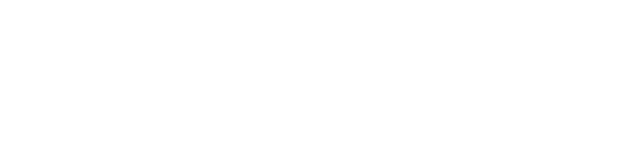
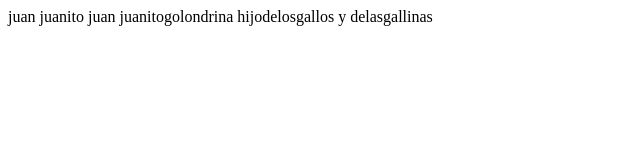
Before and after one commit to DusterHarlekin/lolproject, a plain HTML site: page index.html in a window 1280 px wide. Shown: the whole page, without its empty margins (0-640 px from the left). Drawn offline with Linux system fonts and the light colour scheme.

Commit message:
Commit Ary

```diff
--- a/index.html
+++ b/index.html
@@ -4,9 +4,12 @@
     <meta charset="UTF-8">
     <meta http-equiv="X-UA-Compatible" content="IE=edge">
     <meta name="viewport" content="width=device-width, initial-scale=1.0">
-    <title>Document</title>
+    <title>Lolsito</title>
 </head>
 <body>
+    <div>
+        juan juanito juan juanitogolondrina hijodelosgallos y delasgallinas
+    </div>
 
 </body>
 </html>
```
